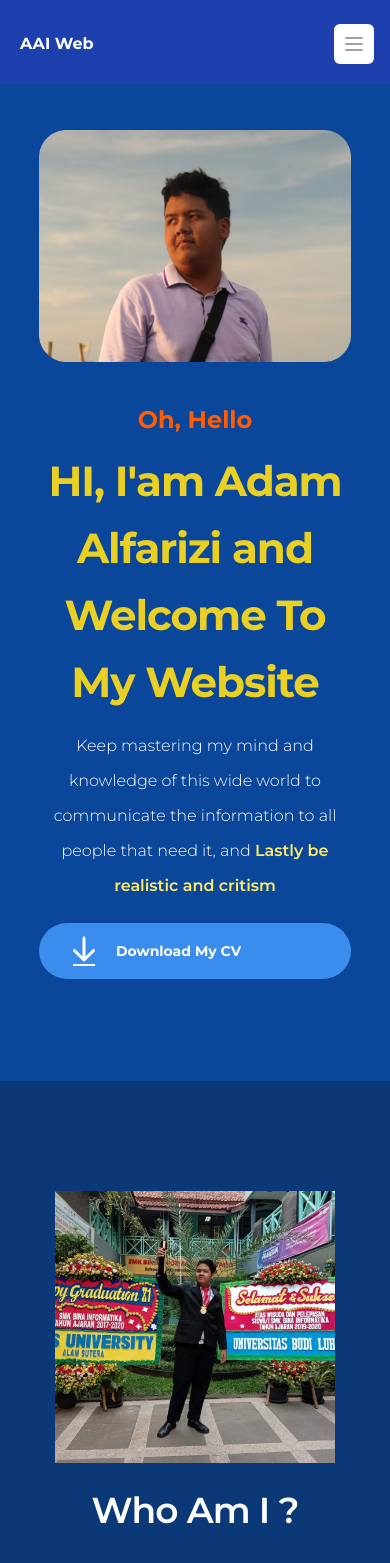
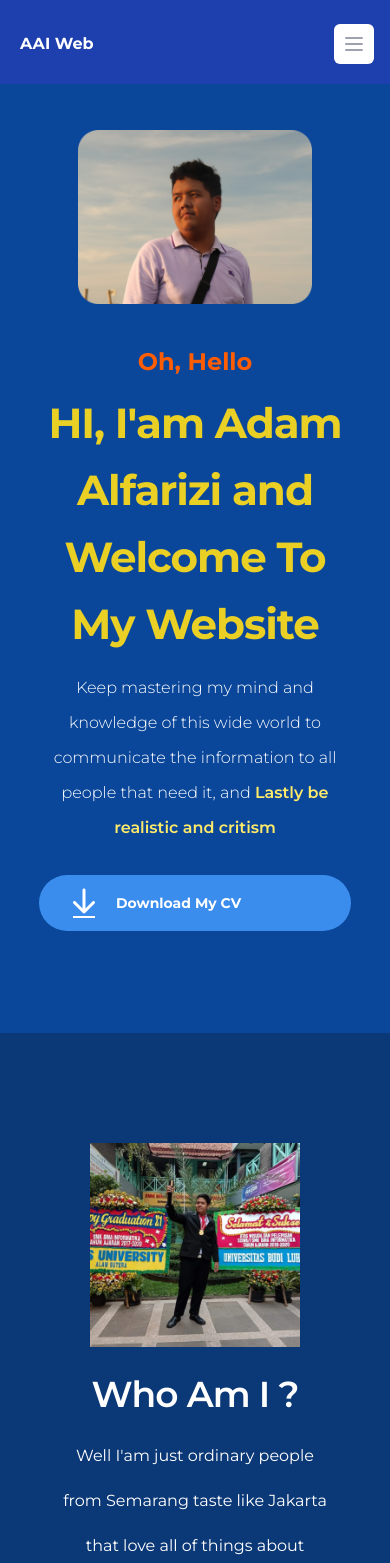
Before and after one commit to admalfrizi/my_web, a Vue app: page /home in a window 390 px wide. Shown: the top 1563 px of the page. Built offline with nearby package versions, Linux system fonts and the light colour scheme.

Commit message:
Update UI fix for screen and navbar

```diff
--- a/src/components/Navbar/Navbar.vue
+++ b/src/components/Navbar/Navbar.vue
@@ -127,7 +127,7 @@
               >
                 <div class="px-5 pt-4 flex items-center justify-between">
                   <div>
-                    <h4 class="h-8 w-auto font-bold text-white">AAI Web</h4>
+                    <h4 class="h-8 w-auto font-bold text-white">Menu View</h4>
                   </div>
                   <div class="mr-1">
                     <PopoverButton
--- a/src/components/Screen/Home.vue
+++ b/src/components/Screen/Home.vue
@@ -699,9 +699,8 @@ export default {
   }
 
   .Container .BannerHome .Layout .Img-container {
-    text-align: center;
     margin: auto;
-    width: 80%;
+    width: 60%;
     height: 20%;
   }
 
@@ -713,9 +712,8 @@ export default {
   }
 
   .Container .WhoAmI .Layout2 .Img-container-wai {
-    text-align: center;
     margin: auto;
-    width: 80%;
+    width: 60%;
     height: 20%;
     margin-bottom: 20px;
   }
@@ -724,6 +722,10 @@ export default {
     text-align: center;
     margin: auto;
     width: 80%;
+  }
+
+  .Btn-NH {
+    margin-top: 30px;
   }
 
   .Container .MyPorto section {
```
